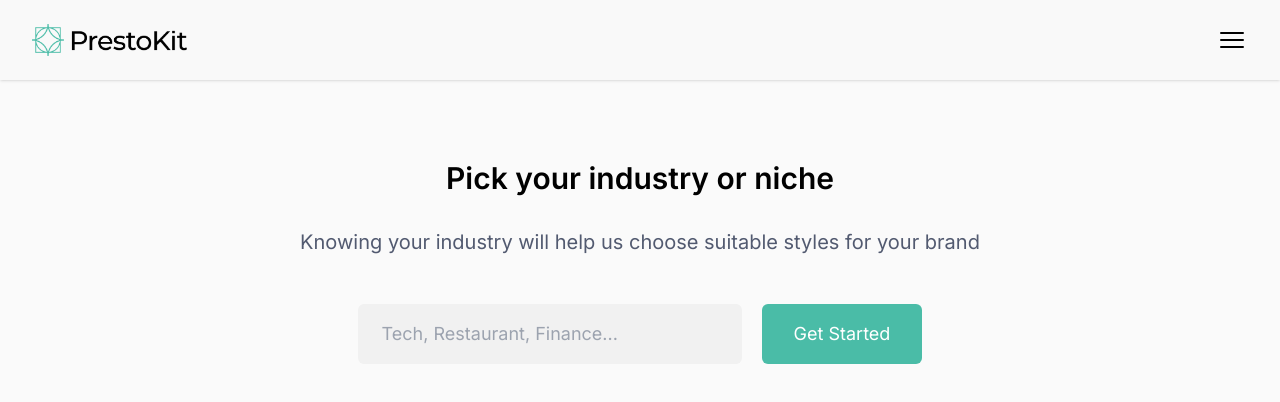
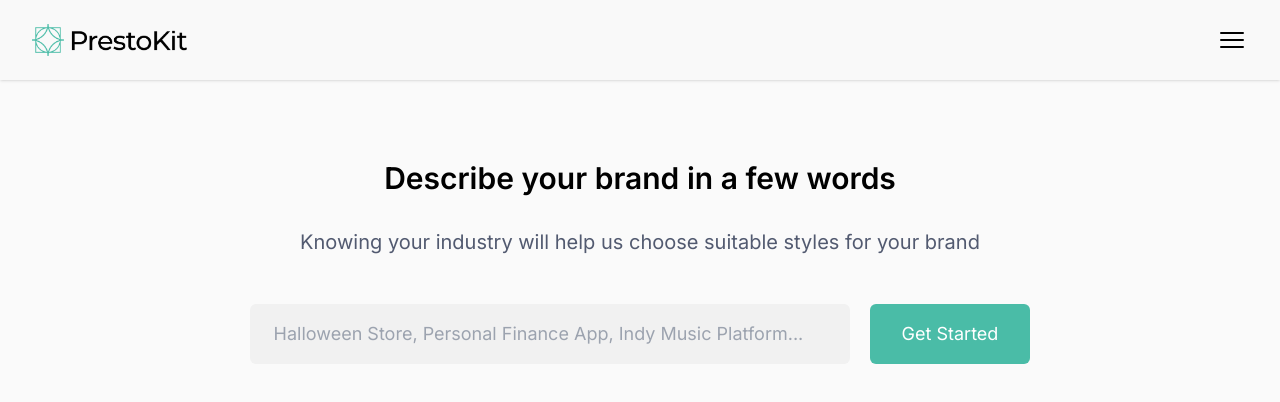
Before and after one commit to rossman22590/presto-kit, a Next.js app in the folder frontend/: page /industry in a window 1280 px wide. Shown: the top 402 px of the page. Built offline with nearby package versions, Linux system fonts and the light colour scheme; what tailwind-filter-utilities would draw is missing.

Commit message:
Edit industry page text to improve prompts, and increase Form text input width

```diff
--- a/frontend/components/Form.tsx
+++ b/frontend/components/Form.tsx
@@ -46,7 +46,7 @@ const Form: React.FC<FormProps> = ({
 				value={input}
 				placeholder={placeholder}
 				onChange={(e) => setInput(e.target.value)}
-				className="font-regular w-96 rounded-md bg-presto-input-bg pl-6 pr-6 pt-4 pb-4 font-Inter text-lg text-presto-grey"
+				className="font-regular w-[600px] rounded-md bg-presto-input-bg pl-6 pr-6 pt-4 pb-4 font-Inter text-lg text-presto-grey"
 			></input>
 			<input
 				type="submit"
--- a/frontend/pages/industry.tsx
+++ b/frontend/pages/industry.tsx
@@ -15,11 +15,11 @@ const Industry: NextPage<IndustryProps> = ({ formData, setFormData }) => {
 		<Layout>
 			<Container gap="2rem" maxWidth="1080px">
 				<DisplayText
-					heading="Pick your industry or niche"
+					heading="Describe your brand in a few words"
 					text="Knowing your industry will help us choose suitable styles for your brand"
 				/>
 				<Form
-					placeholder="Tech, Restaurant, Finance..."
+					placeholder="Halloween Store, Personal Finance App, Indy Music Platform... "
 					buttonText="Get Started"
 					formData={formData}
 					setFormData={setFormData}
--- a/frontend/pages/starter-kits.tsx
+++ b/frontend/pages/starter-kits.tsx
@@ -91,7 +91,7 @@ const StarterKits: NextPage<StarterKitsProps> = ({ formData }) => {
 						<Container gap="2rem" maxWidth="720px">
 							<DisplayText
 								heading="Generating Starter Kits"
-								text="Thank you for your patience while our AI works hard to create a selection of brand kits for your brand."
+								text="Thank you for your patience while our AI works hard to create a selection of starter kits for your brand."
 							/>
 							<img
 								src="/loading-icon.png"
```
